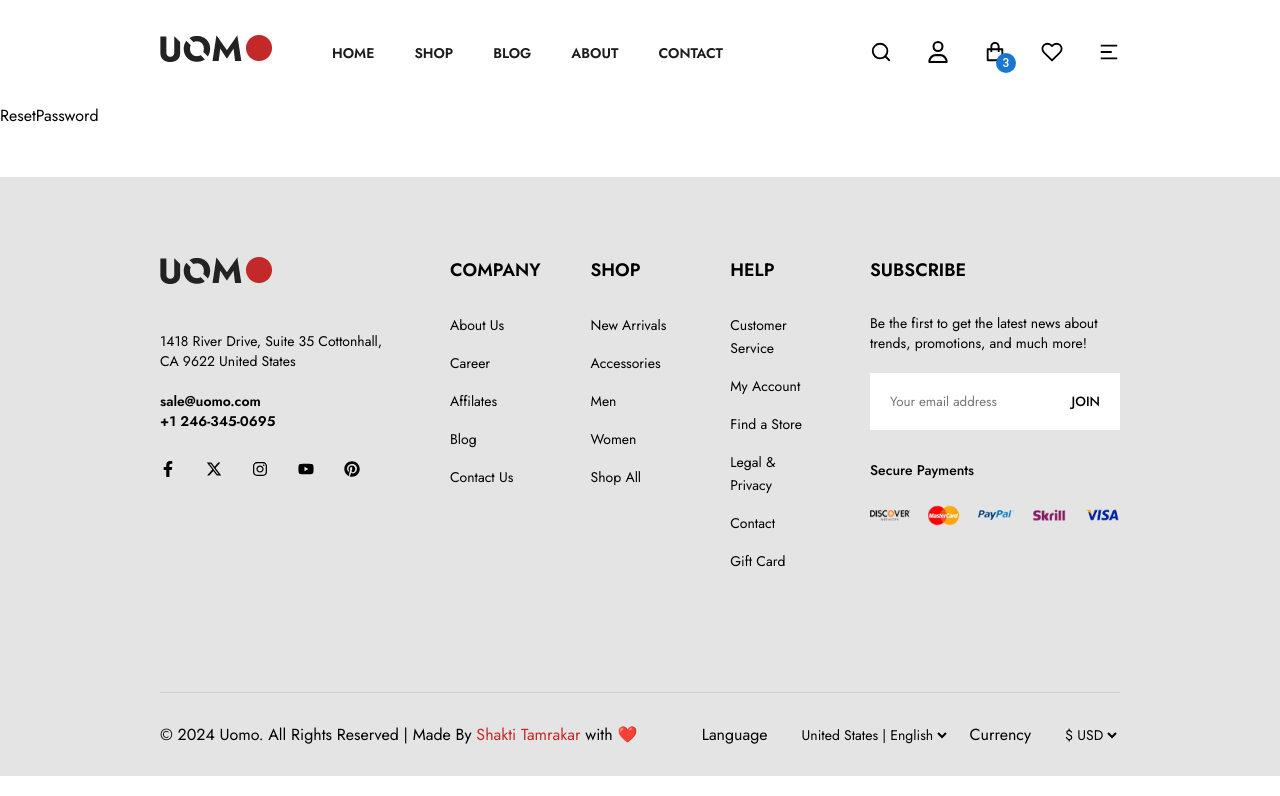
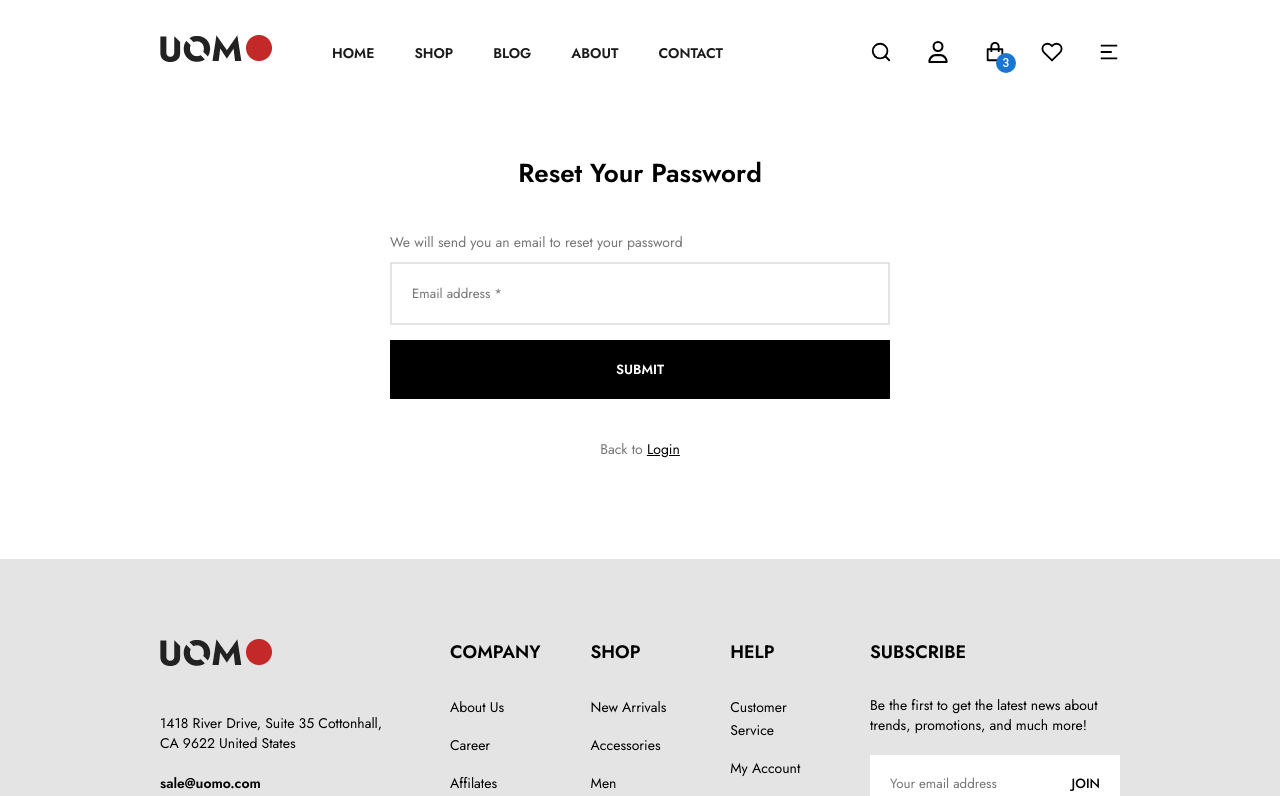
Before and after one commit to toyor009/ShopNow, a React (Create React App) app: page /resetPassword in a window 1280 px wide. Shown: the top 796 px of the page. Built offline with nearby package versions, Linux system fonts and the light colour scheme.

Commit message:
"Added CSS styles and JSX code for Reset Password component"

```diff
--- a/src/Components/Authentication/Reset/ResetPass.css
+++ b/src/Components/Authentication/Reset/ResetPass.css
@@ -0,0 +1,65 @@
+.resetPasswordSection {
+  display: flex;
+  flex-direction: column;
+  justify-content: center;
+  align-items: center;
+  gap: 40px;
+  padding: 50px 0;
+}
+
+.resetPasswordSection h2 {
+  font-size: 26px;
+  font-weight: 600;
+}
+
+.resetPasswordContainer {
+  display: flex;
+  flex-direction: column;
+  gap: 10px;
+  width: 500px;
+}
+
+.resetPasswordContainer p {
+  font-size: 14px;
+  font-weight: 400;
+  color: #767676;
+}
+
+.resetPasswordContainer form {
+  display: flex;
+  flex-direction: column;
+  gap: 15px;
+}
+
+.resetPasswordContainer form input {
+  padding: 20px;
+  border: 2px solid #e4e4e4;
+  outline-color: black;
+  outline-color: black;
+}
+
+.resetPasswordContainer form button {
+  padding: 20px;
+  background-color: black;
+  color: white;
+  border: none;
+  cursor: pointer;
+  text-transform: uppercase;
+  font-weight: 600;
+}
+
+.resetPasswordSection p {
+  font-size: 14px;
+  font-weight: 400;
+  color: #767676;
+}
+
+.resetPasswordSection p a {
+  color: black;
+}
+
+@media screen and (max-width: 450px) {
+  .resetPasswordContainer {
+    width: 90%;
+  }
+}
--- a/src/Components/Authentication/Reset/ResetPass.jsx
+++ b/src/Components/Authentication/Reset/ResetPass.jsx
@@ -1,7 +1,29 @@
 import React from "react";
 
+import "./ResetPass.css";
+import { Link } from "react-router-dom";
+
 const ResetPass = () => {
-  return <div>ResetPassword</div>;
+  return (
+    <div>
+      <div className="resetPasswordSection">
+        <h2>Reset Your Password</h2>
+        <div className="resetPasswordContainer">
+          <p>We will send you an email to reset your password</p>
+          <form>
+            <input type="email" placeholder="Email address *" required />
+            <button type="submit">Submit</button>
+          </form>
+        </div>
+        <p>
+          Back to{" "}
+          <Link to="/loginSignUp">
+            <span>Login</span>
+          </Link>
+        </p>
+      </div>
+    </div>
+  );
 };
 
 export default ResetPass;
```
